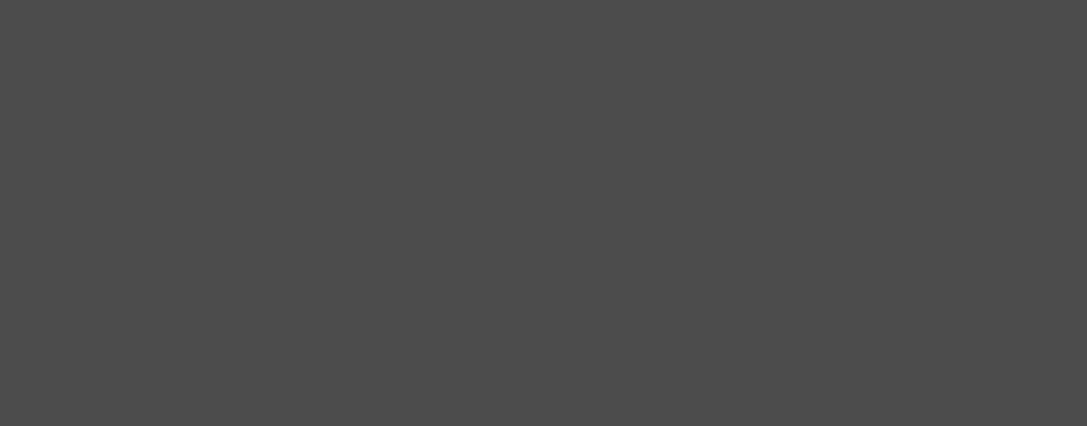
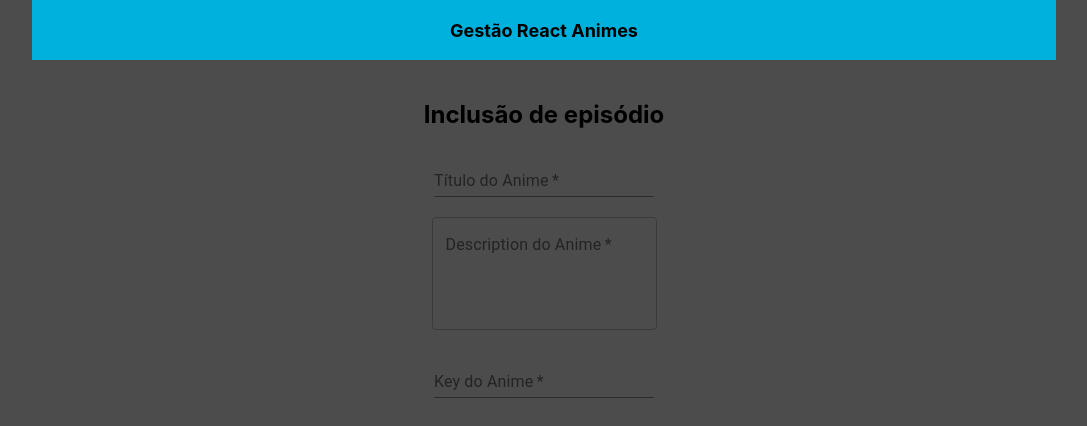
Before and after one commit to ANDRIEL123/front-reactanimes, a React (Create React App) app: page /incluir-episodio/1 in a window 1280 px wide. Before the commit this address had no page. Shown: the top 426 px of the page, without its empty margins (96-1183 px from the left). Built offline with nearby package versions, Linux system fonts and the light colour scheme.

Commit message:
Ultimas modificacoes nas permissoes de acesso

```diff
--- a/src/components/login/login.js
+++ b/src/components/login/login.js
@@ -43,15 +43,19 @@ export default class Login extends Component {
 
 
     validacaoUsuario = () => {
+        let valida = false
         const { user, password, users } = this.state;
         users.map(value => {
             if (user === value.user && password === value.password) {
                 sessionStorage.setItem('user', value.user)
                 sessionStorage.setItem('password', value.password)
                 this.gerirRotas('/dashboard')
+                valida = true
             }
         })
-        alert('Usuário não existente ou dados inválidos!')
+        if (valida === false) {
+            alert('Usuário não existente ou dados inválidos!')
+        }
     }
 
 
--- a/src/pages/gestaoEpisodios/gestaoEpisodios.js
+++ b/src/pages/gestaoEpisodios/gestaoEpisodios.js
@@ -37,11 +37,12 @@ function GestaoEpisodios() {
         <div className="main-gestaoEpisodios">
             <Header />
             <h2>Gestão do Anime</h2>
+
             <div>
                 <Button variant="contained"
                     type="submit"
                     color="primary"
-                    onClick={"x"}
+                    onClick={() => navigate(`/incluir-episodio/${id_anime}`)}
                 >Incluir um novo Episódio</Button>
             </div>
             <br></br>
--- /dev/null
+++ b/src/pages/gestaoEpisodios/incluirEpisodio.js
@@ -0,0 +1,53 @@
+import React, { useState } from 'react'
+import Header from '../header'
+import TextField from '@material-ui/core/TextField'
+import Button from '@material-ui/core/Button'
+
+function IncluirEpisodio() {
+    let [title, setTitle] = useState('')
+    let [description, setDescription] = useState('')
+    let [key, setKey] = useState('')
+
+    const changeHandler = (e) => {
+        e.target.name(e.target.value)
+        console.log(e.target.value)
+    }
+
+    return (
+        <div>
+            <Header />
+            <h2>Inclusão de episódio</h2>
+
+            <form>
+                <TextField
+                    label="Título do Anime"
+                    type="text"
+                    name="setTitle"
+                    value={title}
+                    onChange={changeHandler}
+                    required />
+                <br></br><br></br>
+                <TextField
+                    label="Description do Anime"
+                    type="text"
+                    multiline
+                    rows="4"
+                    variant="outlined"
+                    name="setDescription"
+                    value={description}
+                    onChange={changeHandler}
+                    required />
+                <br></br><br></br>
+                <TextField
+                    label="Key do Anime"
+                    type="text"
+                    name="setKey"
+                    value={key}
+                    onChange={changeHandler}
+                    required />
+            </form>
+        </div>
+    )
+}
+
+export default IncluirEpisodio
--- a/src/routes.js
+++ b/src/routes.js
@@ -6,6 +6,7 @@ import Inclusao from './pages/inclusao'
 import Header from './pages/header'
 import Update from './pages/updateAnime'
 import GestaoEpisodios from './pages/gestaoEpisodios/gestaoEpisodios'
+import IncluirEpisodio from './pages/gestaoEpisodios/incluirEpisodio'
 
 import {
     Routes, Route
@@ -22,13 +23,13 @@ const autentificaRota = () => {
 export default function mainRoutes() {
     return (
         <div>
-
             <Routes>
                 <Route path="/" element={< Login />} />
                 <Route path="/dashboard" element={autentificaRota()} />
                 <Route path="/incluir-anime" element={< Inclusao />} />
                 <Route path="/gerir-episodios/:id_anime" element={<GestaoEpisodios />} />
                 <Route path="/update-animes/:id_anime" element={<Update />} />
+                <Route path="/incluir-episodio/:id_anime" element={<IncluirEpisodio />} />
             </Routes>
         </div>
     )
```
